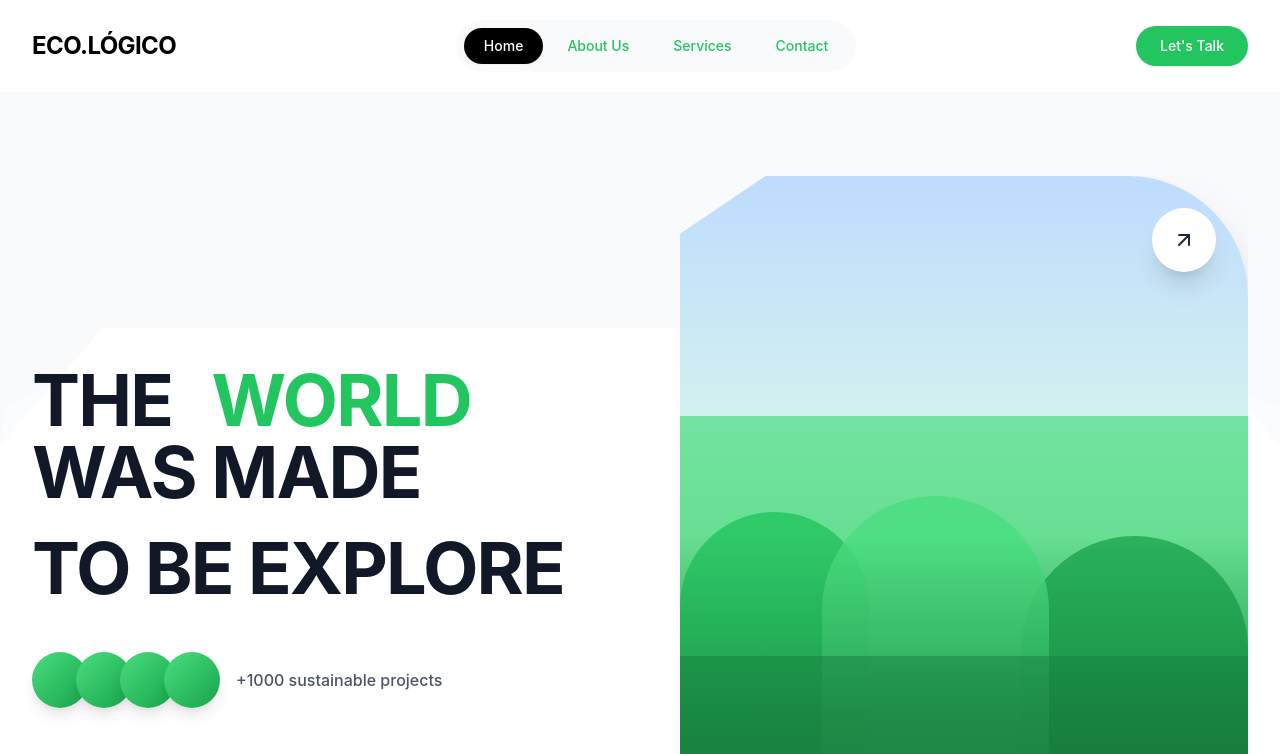
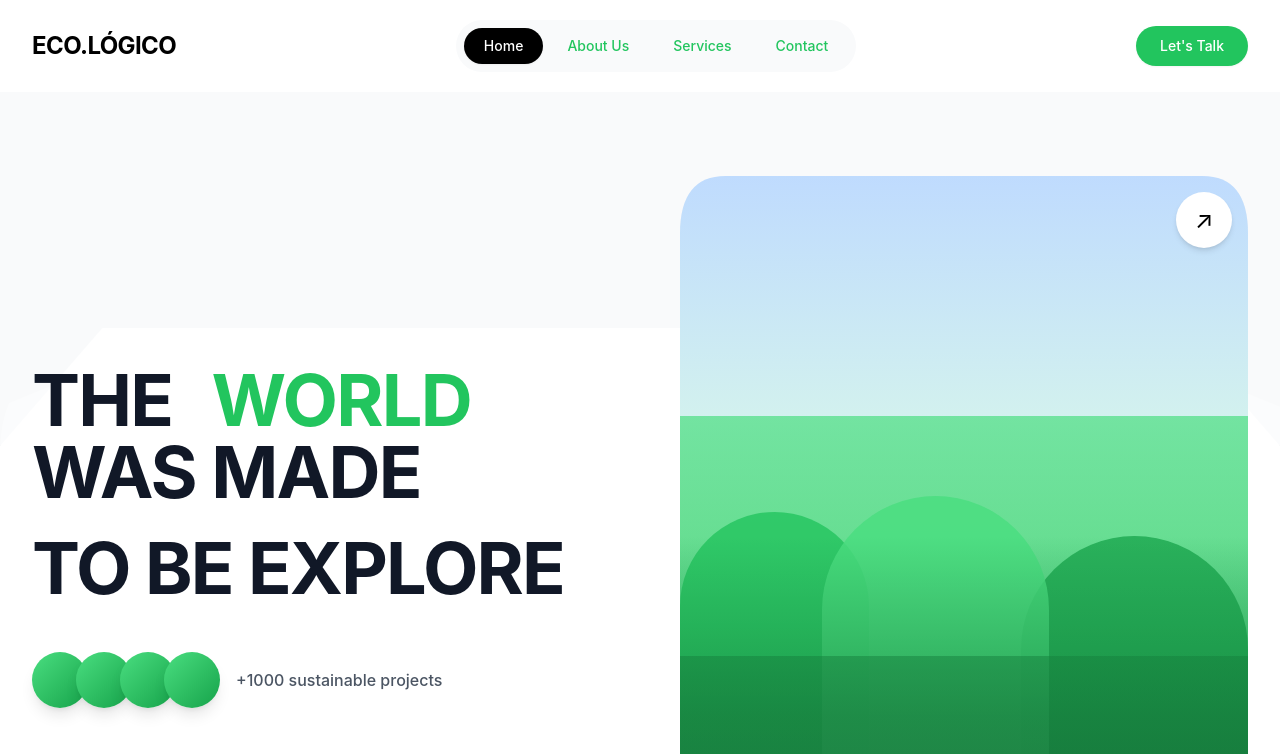
Before and after one commit to eco-logico/ecologico-frontend, a Next.js app in the folder frontend/: page / in a window 1280 px wide. Shown: the top 754 px of the page. Built offline with nearby package versions, Linux system fonts and the light colour scheme.

Commit message:
feat: update Hero component with enhanced design and functionality

```diff
--- a/frontend/src/components/Hero.tsx
+++ b/frontend/src/components/Hero.tsx
@@ -53,17 +53,21 @@ export default function Hero() {
           </div>
 
           {/* Right Content - Background Image with Cards */}
-          <div className="relative h-[600px] lg:h-[720px]">
-            {/* Organic-shaped white frame container */}
-            <div className="absolute inset-0 bg-white shadow-2xl" style={{
-              borderRadius: '60px 120px 60px 120px',
-              clipPath: 'polygon(0% 8%, 15% 0%, 100% 0%, 100% 85%, 92% 100%, 0% 100%)'
-            }}>
-              {/* Main landscape background */}
-              <div className="absolute inset-0 overflow-hidden" style={{
-                borderRadius: '60px 120px 60px 120px',
-                clipPath: 'polygon(0% 8%, 15% 0%, 100% 0%, 100% 85%, 92% 100%, 0% 100%)'
-              }}>
+          <div className="relative w-full max-w-6xl mx-auto overflow-hidden h-[600px] lg:h-[720px]">
+            {/* SVG Clip Path (organic mask) */}
+            <svg viewBox="0 0 1200 650" className="absolute inset-0 w-full h-auto z-0">
+              <defs>
+                <clipPath id="organicClip" clipPathUnits="objectBoundingBox">
+                  <path d="M0,0.08 Q0,0 0.08,0 H0.92 Q1,0 1,0.08 V0.85 Q1,0.95 0.92,1 H0.08 Q0,1 0,0.92 Z" />
+                </clipPath>
+              </defs>
+            </svg>
+
+            {/* Landscape background with clip path applied */}
+            <div
+              className="w-full h-full object-cover rounded-[60px] shadow-2xl"
+              style={{ clipPath: 'url(#organicClip)' }}
+            >
               {/* Sky gradient */}
               <div className="absolute inset-0 bg-gradient-to-b from-blue-200 via-green-100 to-green-300"></div>
 
@@ -110,14 +114,14 @@ export default function Hero() {
                 </div>
               </div>
             </div>
-            </div>
 
-            {/* Circular white button with diagonal arrow */}
-            <div className="absolute top-8 right-8 bg-white rounded-full w-16 h-16 flex items-center justify-center shadow-xl hover:shadow-2xl transition-all duration-300 hover:scale-110 cursor-pointer">
-              <svg className="w-6 h-6 text-gray-800" fill="none" stroke="currentColor" viewBox="0 0 24 24">
-                <path strokeLinecap="round" strokeLinejoin="round" strokeWidth={2} d="M7 17L17 7M17 7H7M17 7V17" />
-              </svg>
-            </div>
+            {/* Circular button with diagonal arrow */}
+            <button
+              className="absolute top-4 right-4 w-14 h-14 bg-white text-black text-2xl rounded-full flex items-center justify-center shadow-md hover:scale-110 transition-transform"
+              aria-label="Explore more"
+            >
+              ↗
+            </button>
 
           </div>
         </div>
```
Lines whose indentation alone changed are shown as unchanged.
